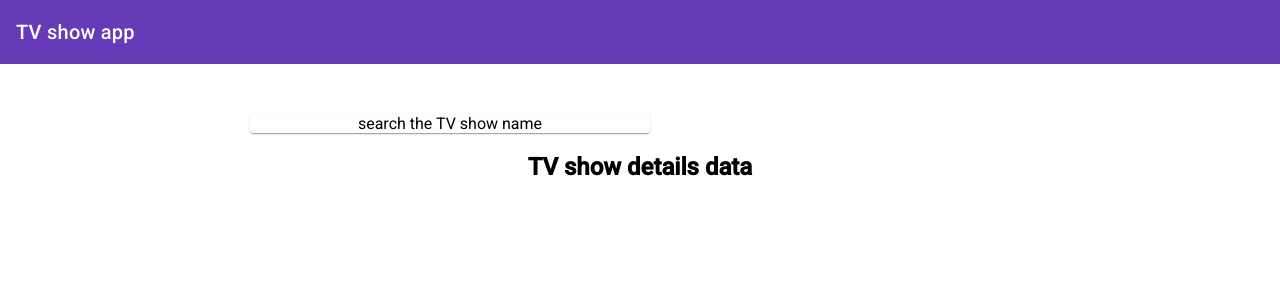
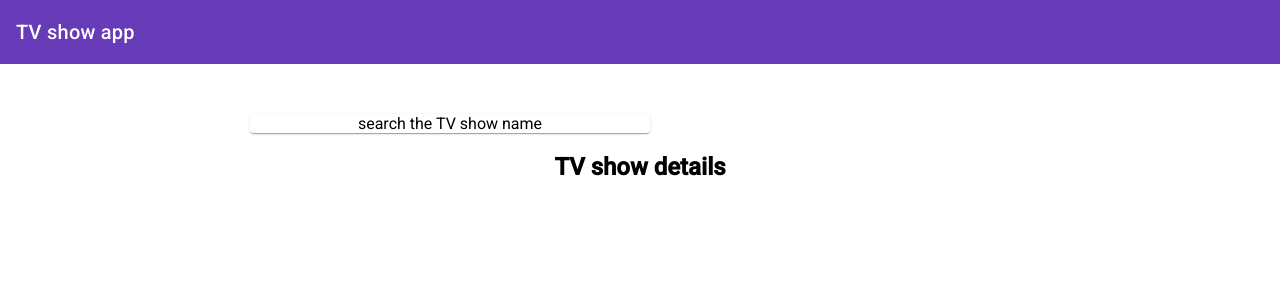
Before and after one commit to PoojithaAlam/TVShowApp, an Angular app: page / in a window 1280 px wide. Shown: the top 300 px of the page. Built offline with nearby package versions, Linux system fonts and the light colour scheme.

Commit message:
test -Samy

```diff
--- a/src/app/app.component.html
+++ b/src/app/app.component.html
@@ -4,7 +4,7 @@
     <div> search the TV show name</div>
   </mat-card>
 
-  <h2> TV show details data</h2>
+  <h2> TV show details</h2>
   <mat-card stylr="max-width: 400px, margin-left: 250px; margin-top: 50px">
     <app-tvshow></app-tvshow>
   </mat-card>
```
